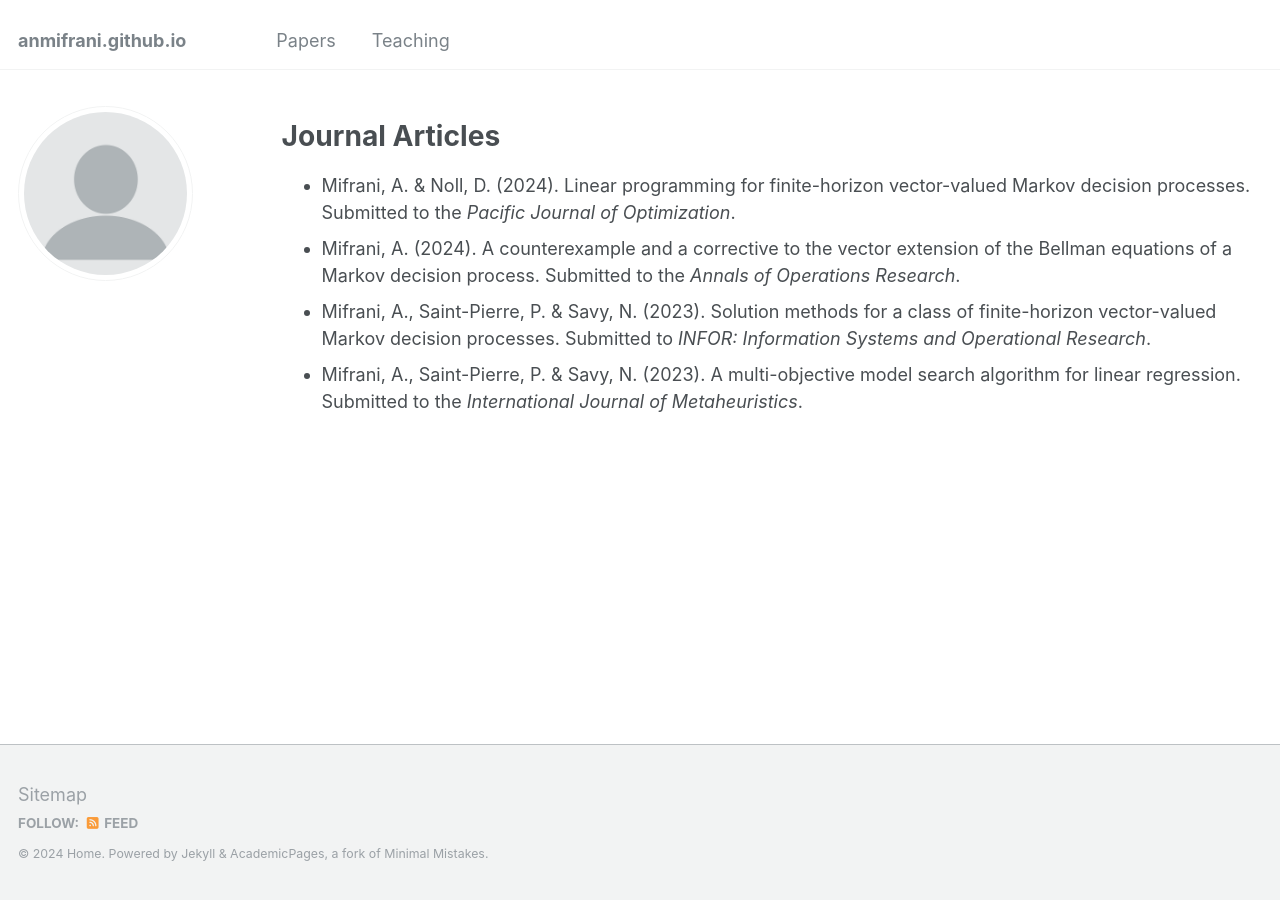
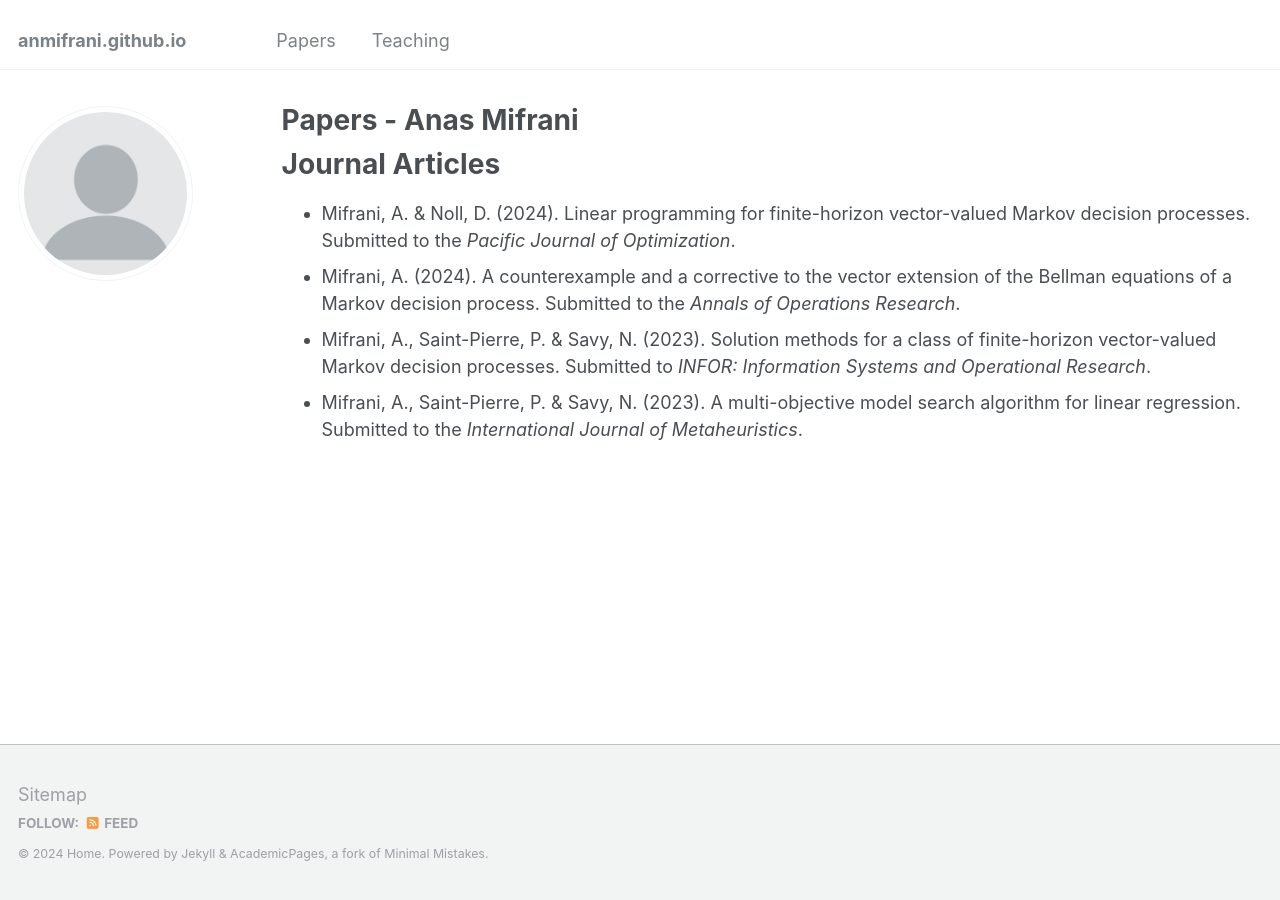
Before and after one commit to anmifrani/anmifrani.github.io, a Jekyll site: the page built from _pages/publications.md, in a window 1280 px wide. Built offline with Jekyll 4.4.1, drawn with Linux system fonts in a browser that asks for light colours.

Commit message:
Update publications.md

```diff
--- a/_pages/publications.md
+++ b/_pages/publications.md
@@ -1,6 +1,6 @@
 ---
 layout: archive
-title: ""
+title: "Papers - Anas Mifrani"
 permalink: /papers/
 author_profile: true
 ---
```
